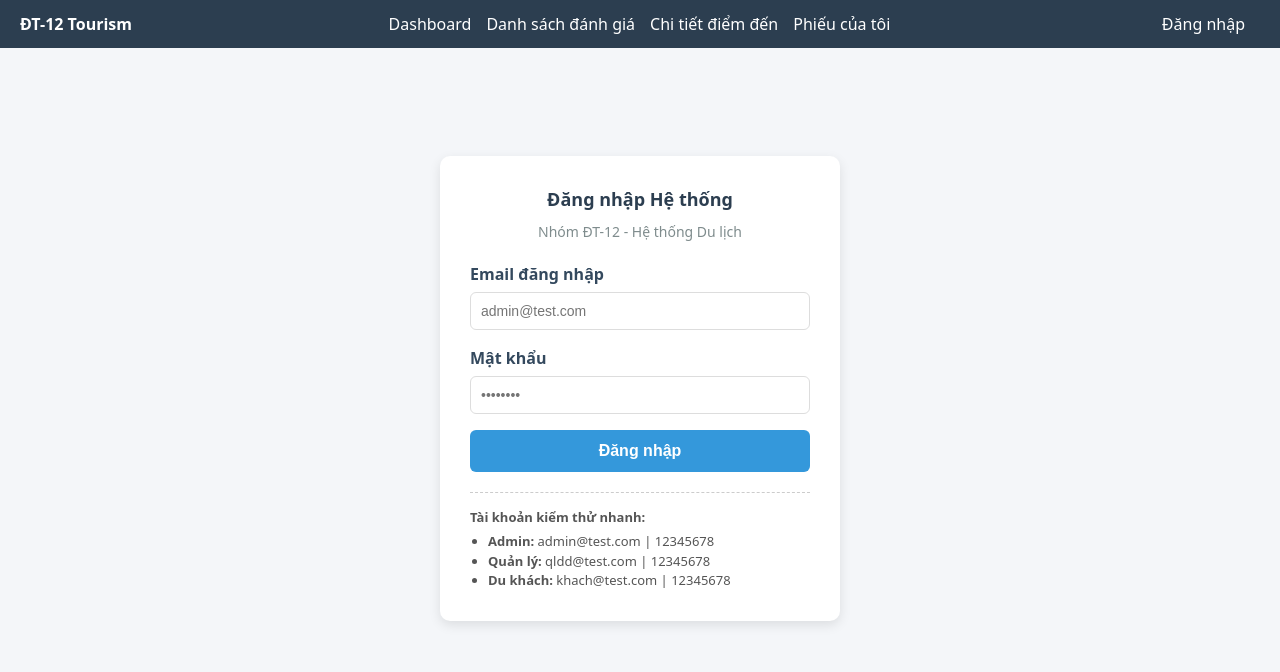
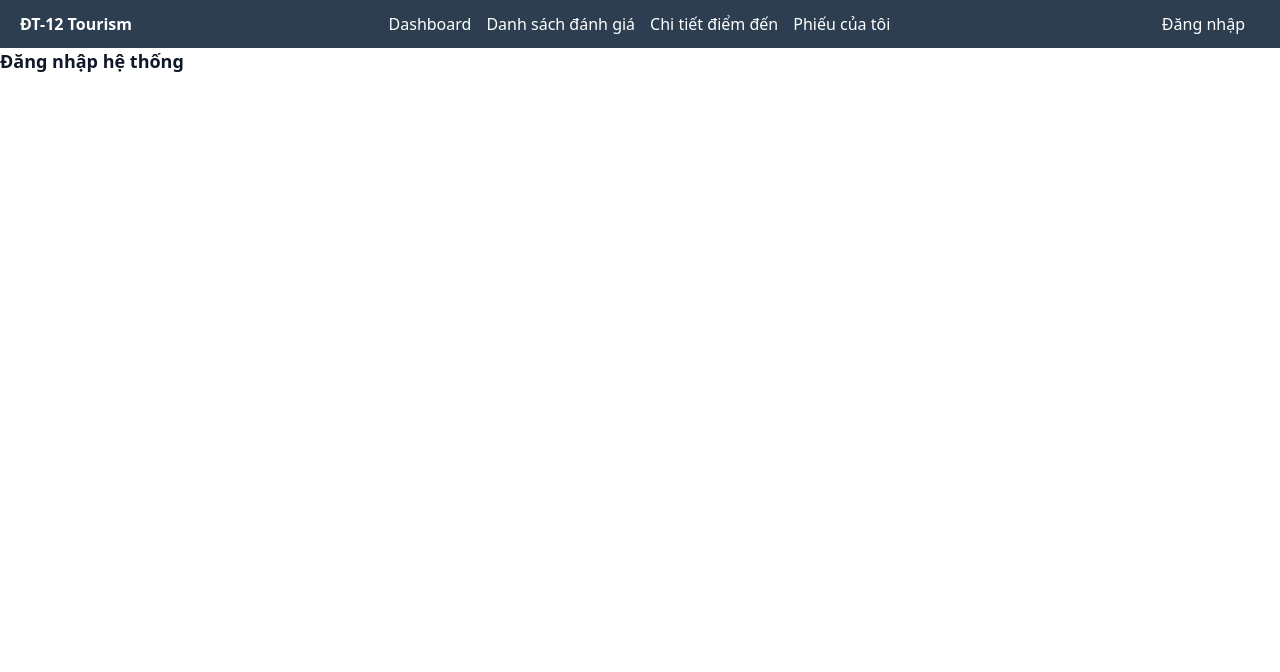
Before and after one commit to Romfff/QuanLyDanhLam, a Vue app in the folder frontend/: page /dang-nhap in a window 1280 px wide. Shown: the top 672 px of the page. Built offline with nearby package versions, Linux system fonts and the light colour scheme.

Commit message:
feat(frontend): giao dien dang nhap dang ky va hien thi danh sach diem den

```diff
--- a/frontend/src/views/LoginView.vue
+++ b/frontend/src/views/LoginView.vue
@@ -1,165 +1,5 @@
 <template>
-  <div class="login-container">
-    <div class="login-card">
-      <h2>Đăng nhập Hệ thống</h2>
-      <p class="subtitle">Nhóm ĐT-12 - Hệ thống Du lịch</p>
-
-      <form @submit.prevent="dangNhap">
-        <div class="form-group">
-          <label>Email đăng nhập</label>
-          <input
-            v-model="email"
-            type="email"
-            placeholder="admin@test.com"
-            required
-          />
-        </div>
-
-        <div class="form-group">
-          <label>Mật khẩu</label>
-          <input
-            v-model="matKhau"
-            type="password"
-            placeholder="••••••••"
-            required
-          />
-        </div>
-
-        <p v-if="loi" class="error-message">{{ loi }}</p>
-
-        <button type="submit" :disabled="dangXuLy" class="btn-submit">
-          {{ dangXuLy ? 'Đang xác thực...' : 'Đăng nhập' }}
-        </button>
-      </form>
-
-      <div class="test-accounts">
-        <p><strong>Tài khoản kiểm thử nhanh:</strong></p>
-        <ul>
-          <li><strong>Admin:</strong> admin@test.com | 12345678</li>
-          <li><strong>Quản lý:</strong> qldd@test.com | 12345678</li>
-          <li><strong>Du khách:</strong> khach@test.com | 12345678</li>
-        </ul>
-      </div>
-    </div>
+  <div class="login-view">
+    <h2>Đăng nhập hệ thống</h2>
   </div>
 </template>
-
-<script setup>
-import { ref } from 'vue'
-import api from '../services/api'
-
-const email = ref('')
-const matKhau = ref('')
-const loi = ref('')
-const dangXuLy = ref(false)
-
-async function dangNhap() {
-  loi.value = ''
-  dangXuLy.value = true
-  try {
-    const res = await api.post('/auth/login', {
-      email: email.value,
-      mat_khau: matKhau.value,
-    })
-
-    localStorage.setItem('token', res.data.data.token)
-    localStorage.setItem('vai_tro', res.data.data.nguoi_dung.vai_tro)
-    localStorage.setItem('ho_ten', res.data.data.nguoi_dung.ho_ten)
-
-    window.location.href = '/dashboard'
-  } catch (e) {
-    loi.value = e.response?.data?.message || 'Đăng nhập thất bại. Kiểm tra lại email/mật khẩu!'
-  } finally {
-    dangXuLy.value = false
-  }
-}
-</script>
-
-<style scoped>
-.login-container {
-  display: flex;
-  justify-content: center;
-  align-items: center;
-  padding: 40px 20px;
-  background-color: #f4f6f9;
-  min-height: calc(100vh - 120px);
-}
-
-.login-card {
-  background: white;
-  padding: 30px;
-  border-radius: 10px;
-  box-shadow: 0 4px 12px rgba(0, 0, 0, 0.1);
-  width: 100%;
-  max-width: 400px;
-}
-
-h2 {
-  margin-top: 0;
-  color: #2c3e50;
-  text-align: center;
-}
-
-.subtitle {
-  text-align: center;
-  color: #7f8c8d;
-  font-size: 14px;
-  margin-bottom: 20px;
-}
-
-.form-group {
-  margin-bottom: 16px;
-}
-
-.form-group label {
-  display: block;
-  margin-bottom: 6px;
-  font-weight: 600;
-  color: #34495e;
-}
-
-.form-group input {
-  width: 100%;
-  padding: 10px;
-  border: 1px solid #ddd;
-  border-radius: 6px;
-  box-sizing: border-box;
-  font-size: 14px;
-}
-
-.error-message {
-  color: #e74c3c;
-  font-size: 14px;
-  margin-bottom: 12px;
-  text-align: center;
-}
-
-.btn-submit {
-  width: 100%;
-  padding: 12px;
-  background-color: #3498db;
-  color: white;
-  border: none;
-  border-radius: 6px;
-  font-size: 16px;
-  font-weight: bold;
-  cursor: pointer;
-}
-
-.btn-submit:hover {
-  background-color: #2980b9;
-}
-
-.test-accounts {
-  margin-top: 20px;
-  padding-top: 15px;
-  border-top: 1px dashed #ccc;
-  font-size: 13px;
-  color: #555;
-}
-
-.test-accounts ul {
-  padding-left: 18px;
-  margin-top: 5px;
-}
-</style>
```
